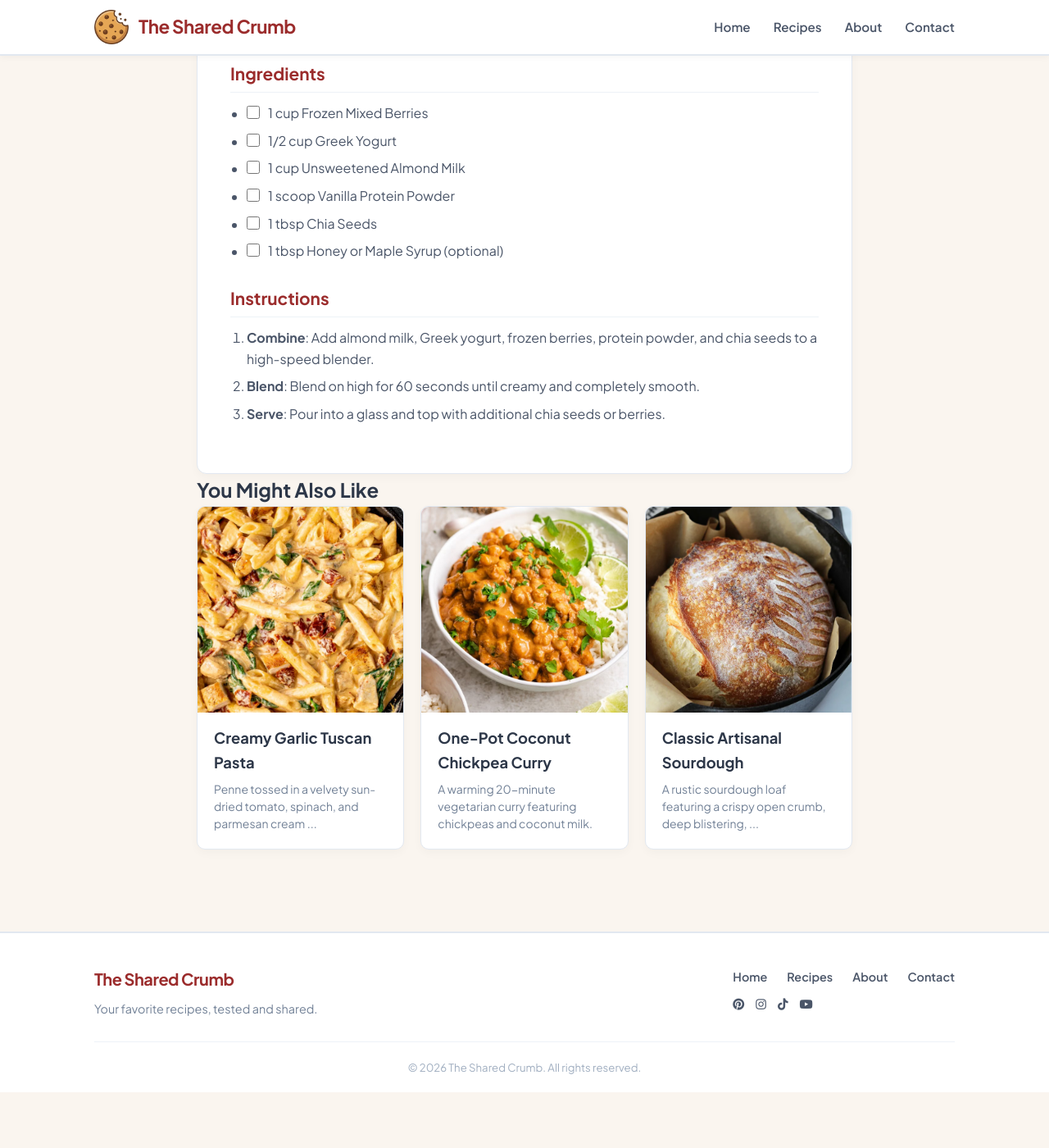
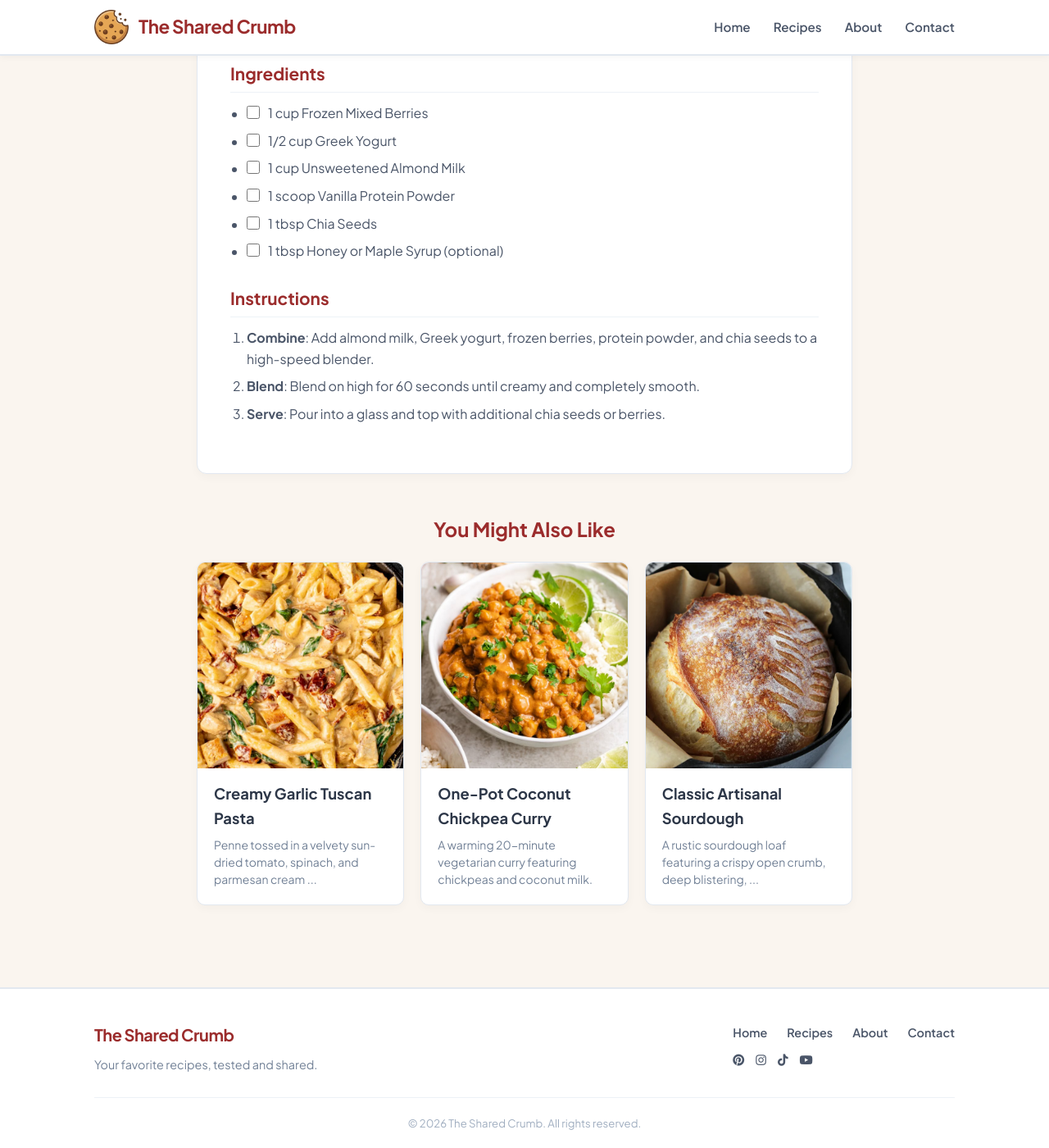
Before and after one commit to TheSharedCrumb/TheSharedCrumb, a Jekyll site: the page built from _recipes/test-berry-smoothie.md, in a window 1280 px wide and 1400 px high, scrolled down 941 px. Shown: the whole window at 82% size. Built offline with Jekyll 4.4.1, drawn with Linux system fonts in a browser that asks for light colours; before the commit the page ends 2273 px from its top, so only the background shows below that.

Commit message:
Refactor recipe layout styles and add related recipes section
Updated comments and added styles for related recipes section.

```diff
--- a/assets/css/style.css
+++ b/assets/css/style.css
@@ -540,7 +540,7 @@ a.recipe-category-link:hover {
 }
 
 /* ==========================================================================
-   8. Individual Recipe Layout Styles
+   8. Individual Recipe Layout & Related Recipes Section
    ========================================================================== */
 .recipe-detail-container {
   max-width: 800px;
@@ -661,6 +661,18 @@ a.recipe-category-link:hover {
   color: #4A5568;
   margin-bottom: 16px;
   line-height: 1.7;
+}
+
+/* Related Recipes Section */
+.related-recipes-section {
+  margin-top: 48px;
+}
+
+.related-recipes-section h2 {
+  font-size: 1.5rem;
+  color: #9B2C2C;
+  margin-bottom: 20px;
+  text-align: center;
 }
 
 /* ==========================================================================
@@ -874,7 +886,8 @@ footer {
   body > footer,
   .recipe-actions,
   .carousel-btn,
-  .ingredient-checkbox {
+  .ingredient-checkbox,
+  .related-recipes-section {
     display: none !important;
   }
 
```
